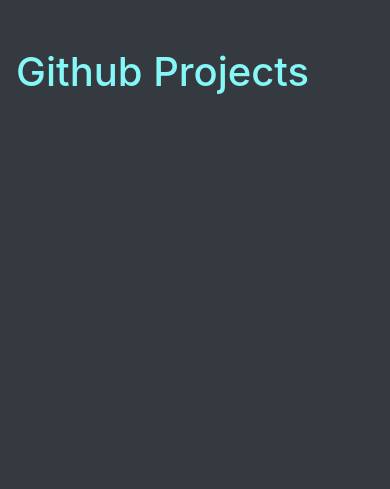
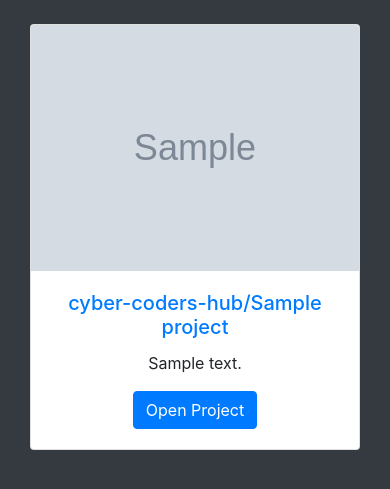
Before and after one commit to cyber-coders-hub/Portfolio, a PHP site: page /project.php in a window 390 px wide. Shown: the part 88-577 px from the top of the page. Run offline with PHP 8.4, Linux system fonts and the light colour scheme; tables that the repository leaves empty or names only in its code hold one stand-in row (values such as "Sample post"); grey boxes marked "Sample" are stand-in pictures; data that the repository does not hold is empty.

Commit message:
Update project.php

```diff
--- a/project.php
+++ b/project.php
@@ -1,3 +1,10 @@
+<!-- In the databse create a column of name projects which contain following rows:
+1) photo_link
+2) project_link
+3) project_name
+4) project_detail
+ -->
+
 <!DOCTYPE html>
 <html lang="en">
 <head>
@@ -7,61 +14,50 @@
     <title>Projects | Portfolio</title>
     <link rel="stylesheet" href="https://cdn.jsdelivr.net/npm/bootstrap@4.3.1/dist/css/bootstrap.min.css"
         integrity="sha384-ggOyR0iXCbMQv3Xipma34MD+dH/1fQ784/j6cY/iJTQUOhcWr7x9JvoRxT2MZw1T" crossorigin="anonymous">
-    <link rel="stylesheet" href="projects.css" href=<%="'mystyle.css?version="+ DateTime.Now.ToString("yyyyMMddhhmmss") +"'"%>
+    <link rel="stylesheet" href="projects.css">
 </head>
 <body class="bg-dark">
-    <?php include 'navbar.php' ?>
-    <h1 class="topic">Github Projects</h1>
-    <br>
-    <br><br>
-    <div>
+<?php include 'navbar.php'; ?>
 
-  <?php
-  // for example your user
-  $user = 'github_username';
+    <?php
+    include 'db.php';
+    $q = "select * from projects";
+    $query = mysqli_query($conn,$q);
+    while($res = mysqli_fetch_array($query)){
+    ?>
+<div
+  id="carouselMultiItemExample"
+  class="carousel slide carousel-dark text-center"
+  data-mdb-ride="carousel"
+>
+  <div class="carousel-inner py-4">
+    <div class="carousel-item active">
+      <div class="container" >
+        <div class="col">
+            <div class="span4">
+            <div class="card">
+              <img
+                src="<?php echo $res['photo_link']; ?>"
+                class="card-img-top"
+              />
+              <div class="card-body">
+                <h5 class="card-title"><a href="<?php echo $res['project_link']; ?>">cyber-coders-hub/<?php echo $res['project_name']; ?></a></h5>
+                <p class="card-text">
+                <?php echo $res['project_detail']; ?>
+                </p>
+                <g fill="#24292e" fill-opacity="1" stroke="#24292e" stroke-opacity="1" stroke-width="1" stroke-linecap="square" stroke-linejoin="bevel" transform="matrix(1,0,0,1,0,0)">
+                <a href="<?php echo $res['project_link']; ?>" class="btn btn-primary">Open Project</a>
+              </div>
+            </div>
+          </div>
+        </div>
+        </div>
+        </div>
+        </div>
+        </div>
 
-  // A token that you could generate from your own github
-  // go here https://github.com/settings/applications and create a token
-  // then replace the next string
-  $token = 'github_token';
+<?php }?>
 
-  // We generate the url for curl
-  $curl_url = 'https://api.github.com/users/' . $user . '/repos';
-
-  // We generate the header part for the token
-  $curl_token_auth = 'Authorization: token ' . $token;
-
-  // We make the actuall curl initialization
-  $ch = curl_init($curl_url);
-
-  curl_setopt($ch, CURLOPT_RETURNTRANSFER, 1);
-
-  // We set the right headers: any user agent type, and then the custom token header part that we generated
-  curl_setopt($ch, CURLOPT_HTTPHEADER, array('User-Agent: Awesome-Octocat-App', $curl_token_auth));
-
-  // We execute the curl
-  $output = curl_exec($ch);
-
-  // And we make sure we close the curl
-  curl_close($ch);
-
-  // Then we decode the output and we could do whatever we want with it
-  $output = json_decode($output);
-    $count = 0;
-    $lk='';
-  if (!empty($output)){
-    // now you could just foreach the repos and show them
-    foreach ($output as $repo) {
-        print '<div class="col-sm"><a href="' . $repo->html_url . '"  ><img class="url" src="https://gh-card.dev/repos/github_username/'. $repo->name . '.svg"></a><br />';
-
-    }
-  }
-
-
-?>
-    </div>
-  </div>
-</div>
 </body>
 <script src="https://code.jquery.com/jquery-3.3.1.slim.min.js"
     integrity="sha384-q8i/X+965DzO0rT7abK41JStQIAqVgRVzpbzo5smXKp4YfRvH+8abtTE1Pi6jizo"
```
